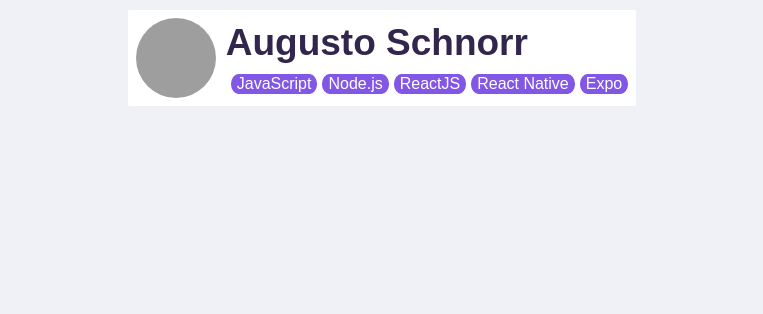
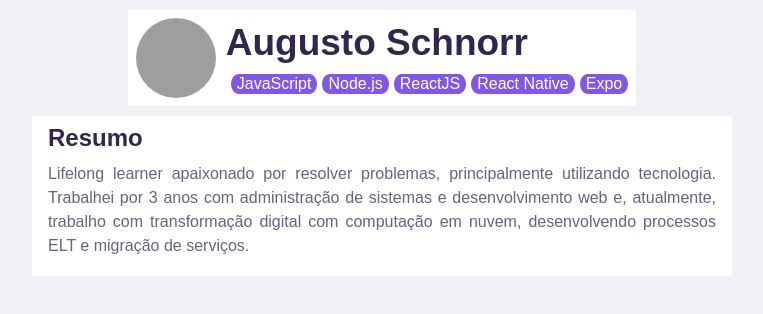
Before and after one commit to Alcsaw/resume-web, a React (Create React App) app: page / in a window 1280 px wide. Shown: the top 314 px of the page, without its empty margins (258-1021 px from the left). Built offline with nearby package versions, Linux system fonts and the light colour scheme; grey boxes are pictures that could not be loaded.

Commit message:
Adds Description

```diff
--- /dev/null
+++ b/src/components/Description/index.tsx
@@ -0,0 +1,18 @@
+import React from 'react';
+
+import './styles.css';
+
+const Description: React.FC = () => {
+
+  const description = `Lifelong learner apaixonado por resolver problemas, principalmente utilizando tecnologia.
+  Trabalhei por 3 anos com administração de sistemas e desenvolvimento web e, atualmente, trabalho com transformação digital com computação em nuvem, desenvolvendo processos ELT e migração de serviços.`
+
+  return (
+    <div className="description">
+      <strong>Resumo</strong>
+      <p className="description-text">{description}</p>
+    </div>
+  );
+}
+
+export default Description;
--- /dev/null
+++ b/src/components/Description/styles.css
@@ -0,0 +1,25 @@
+.description {
+  display: flex;
+  flex-direction: column;
+  padding: 0.8rem 1.6rem;
+  background-color: var(--color-box-base);
+}
+
+.description strong {
+  font-size: 2.4rem;
+  color: var(--color-text-title);
+}
+
+.description-text {
+  font-size: 1.6rem;
+  line-height: 2.4rem;
+  text-align: justify;
+  align-self: center;
+}
+
+p {
+  color: var(--color-text-base);
+  font-size: 14px;
+  line-height: 20px;
+  margin: 10px 0;
+}
--- a/src/pages/Resume/index.tsx
+++ b/src/pages/Resume/index.tsx
@@ -1,6 +1,7 @@
 import React from 'react';
 
 import Header from '../../components/Header';
+import Description from '../../components/Description';
 
 import './styles.css';
 
@@ -8,7 +9,7 @@ export default function Resume() {
   return (
     <div id="page-resume" className="container">
       <Header />
-
+      <Description />
     </div>
 
   );
```
